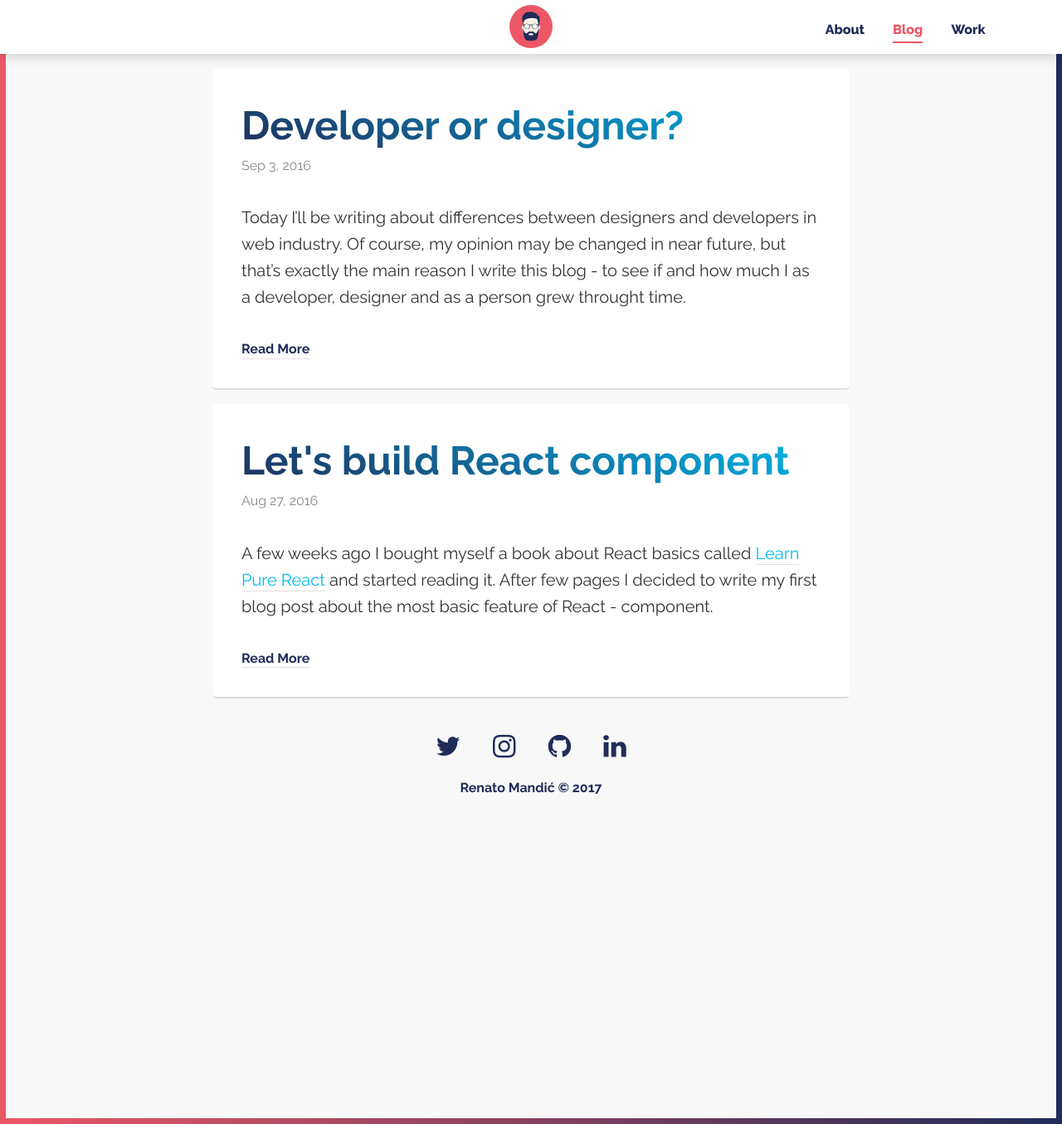
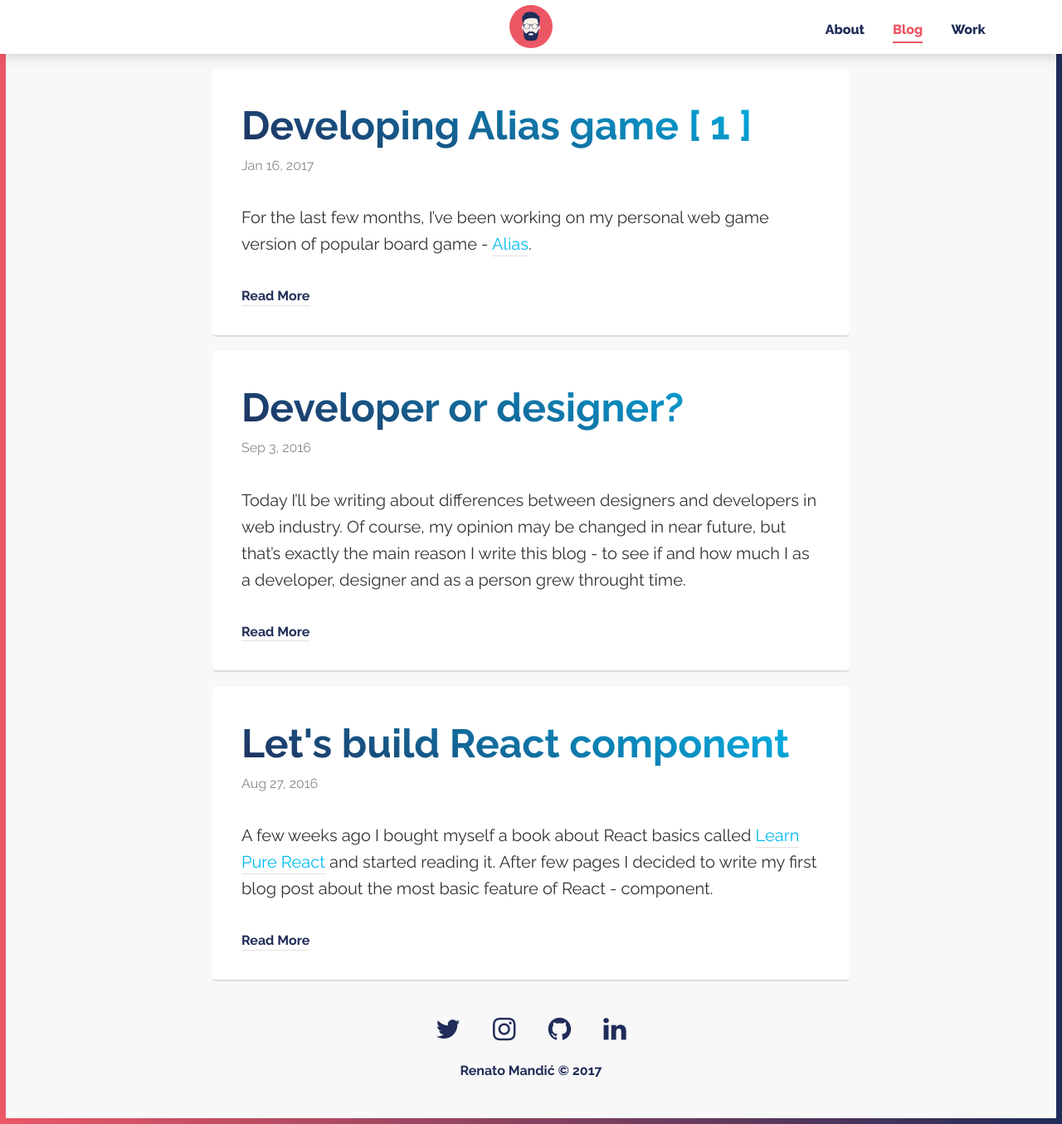
Before and after one commit to renopeno/renopeno.github.io, a Jekyll site: the page built from blog/index.html, in a window 1280 px wide and 1355 px high. Shown: the whole window at 83% size. Built offline with Jekyll 4.4.1, drawn with Linux system fonts in a browser that asks for light colours; nearby versions of some CDN libraries; the list of posts is cut into pages by our own code; some of the changed lines change nothing that is shown.

Commit message:
added new post, added future:true to config

```diff
--- a/_config.yml
+++ b/_config.yml
@@ -5,6 +5,7 @@ description: I'm Renato. I am Front End Developer and Designer based in Croatia.
 url: "https://renatomandic.com" # the base hostname & protocol for your site
 enforce_ssl: www.renatomandic.com   # without any protocol
 twitter_username: iamrenopeno
+future: true # show posts with any date when published
 
 
 # Build settings
--- /dev/null
+++ b/_posts/2017-01-16-my-2017-wishes.md
@@ -0,0 +1,37 @@
+---
+layout: post
+title: Developing Alias game [ 1 ]
+image: logo-blue-circle.svg
+---
+
+For the last few months, I've been working on my personal web game version of popular board game - [Alias](https://en.wikipedia.org/wiki/Alias_(board_game)).
+
+I enjoy playing it with my friends but we have a problem. The only Alias mobile game available in Croatian language is made only for Android devices. That's when I decided I want to create my own version of it.
+
+I'm using React from Facebook with create-react-app. React is my framework of choice for the last few months and I'm enjoying using it. I love everything about that concept of collecting and connecting UI components into a web application. Just like Legos!
+
+### Logo
+
+I created this logo. It contains all letters of the word Alias put together in one place. **Can you find them?**
+
+As this is __development post__, I won't be writing about logo creation here, so let's move on to the structure of my game.
+
+
+### Structure
+
+Basic components right now in my game are <Home /> component where users create their teams and <Session /> component which represetnts basic gameplay mechanics. It is contained of navigation, points, timeleft and CurrentWord components.
+
+On top of everything is React Router which is handling routing through my game.
+
+Right now, basic game mechanics are working and styling is done as can be seen in two screenshots below. My game state (current points, time left for current game etc.) lives in this <Session /> component.
+
+<img src="../../../../img/post/Home-component.png" alt="home-screenshot" class="img-inline">
+<img src="../../../../img/post/Session-component.png" alt="session-screenshot" class="img-inline">
+
+### Preserving data
+
+I'm not very familiar with working with databases, but I'll try to manage data by syncing states of my components with [Firebase](https://firebase.google.com/). To do that, I'll be using [re-base](https://www.npmjs.com/package/re-base).
+
+I'll be writting about dealing with state, Firebase and everything about it in my next post.
+
+Bye bye ✌🏻
```
Also changed, not shown: img/logo-blue-circle.svg (added), img/post/Home-component.png (added), img/post/Session-component.png (added).
